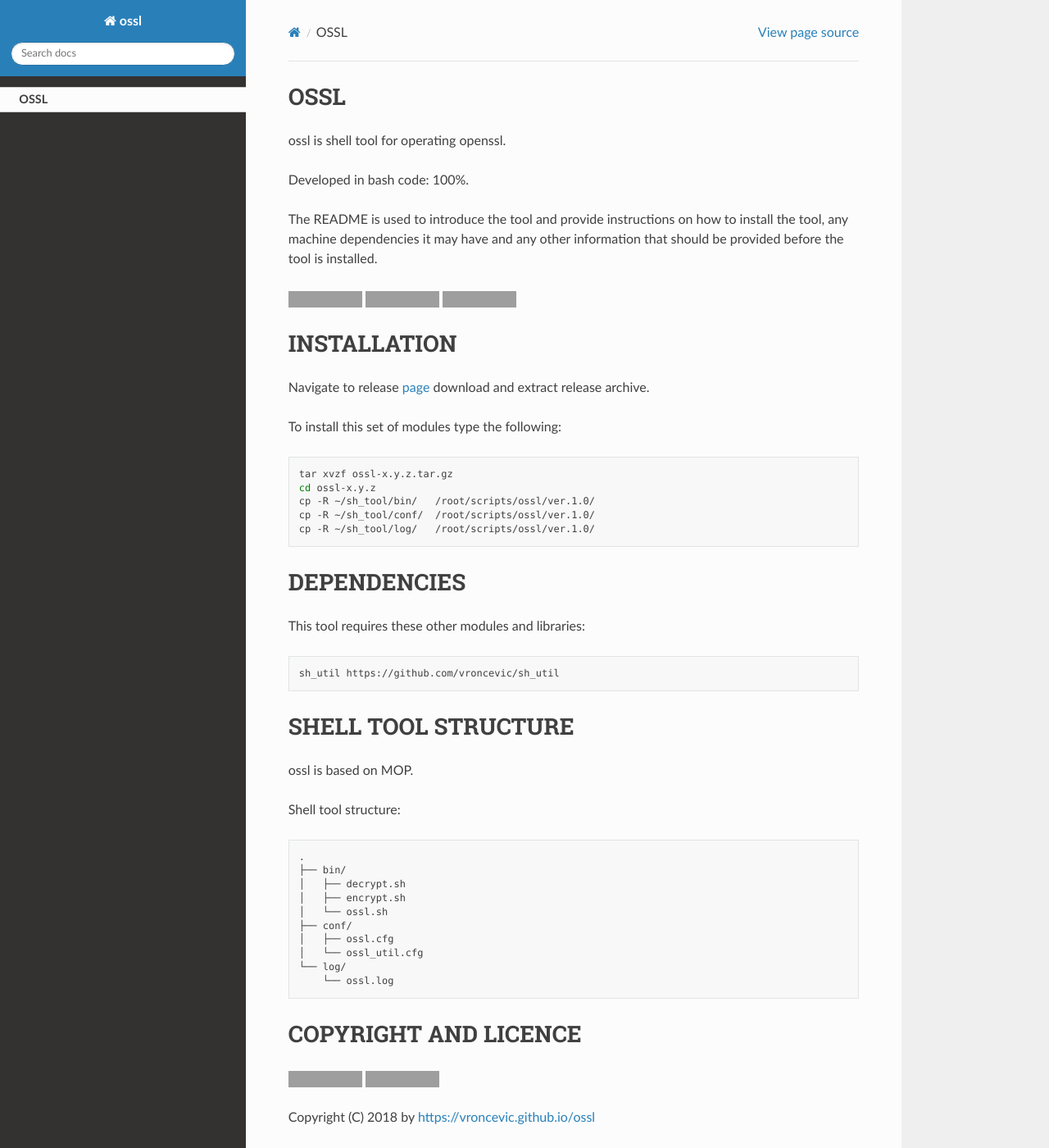
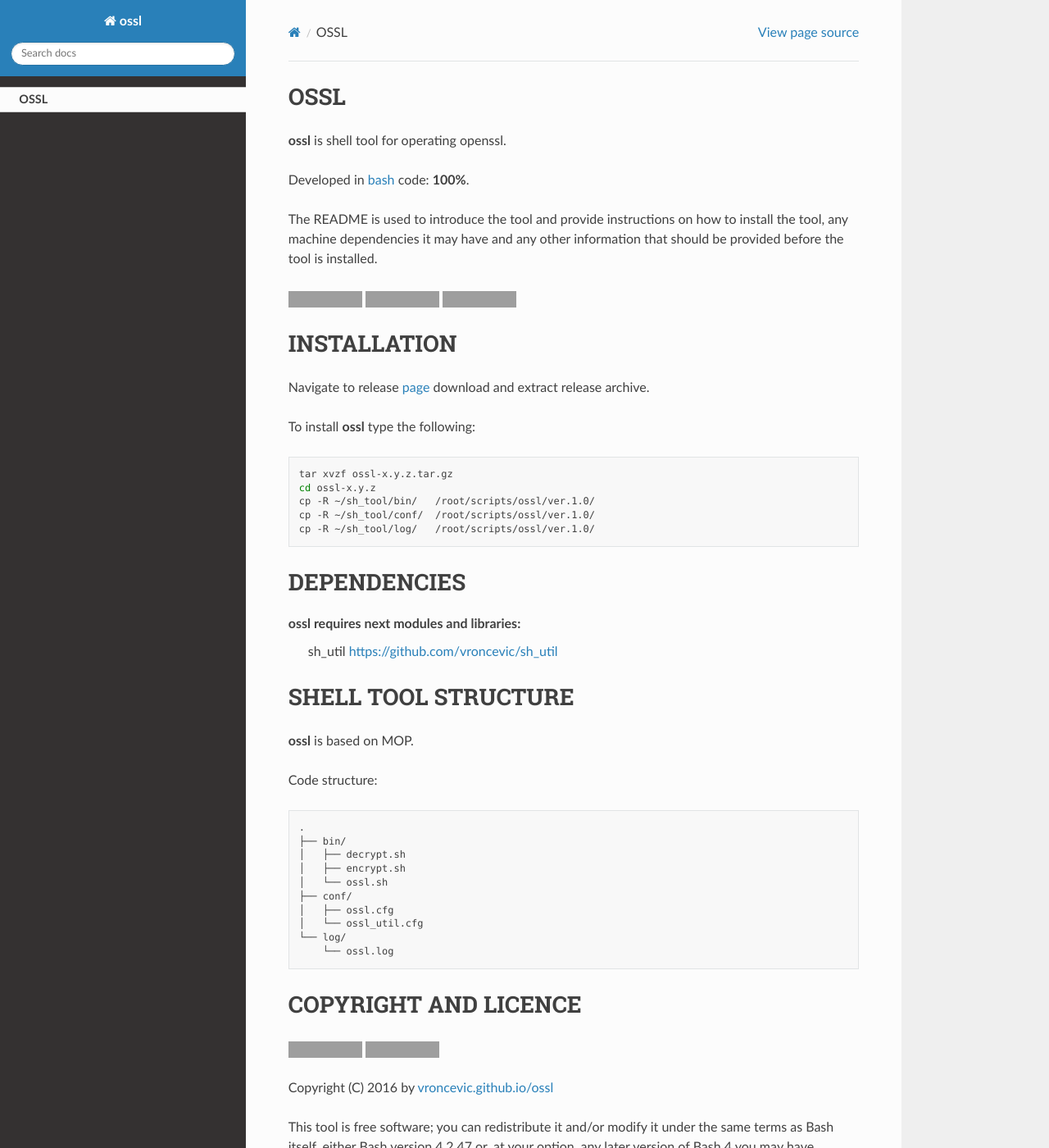
Before and after one commit to vroncevic/ossl, a Sphinx documentation site: the page built from docs/source/index.rst, in a window 1280 px wide and 1400 px high. Shown: the whole window at 82% size. Built offline with Sphinx 7.4.7 and the Read the Docs theme 2.0.0, drawn with Linux system fonts in a browser that asks for light colours; grey boxes are pictures that could not be loaded.

Commit message:
[ossl] Updated Dockerfile, docs

```diff
--- a/docs/source/index.rst
+++ b/docs/source/index.rst
@@ -6,10 +6,9 @@
 
  self
 
+**ossl** is shell tool for operating openssl.
 
-ossl is shell tool for operating openssl.
-
-Developed in bash code: 100%.
+Developed in `bash <https://en.wikipedia.org/wiki/Bash_(Unix_shell)>`_ code: **100%**.
 
 The README is used to introduce the tool and provide instructions on
 how to install the tool, any machine dependencies it may have and any
@@ -28,11 +27,12 @@
 
 INSTALLATION
 -------------
+
 Navigate to release `page`_ download and extract release archive.
 
 .. _page: https://github.com/vroncevic/ossl/releases
 
-To install this set of modules type the following:
+To install **ossl** type the following:
 
 .. code-block:: bash
 
@@ -44,17 +44,16 @@
 
 DEPENDENCIES
 -------------
-This tool requires these other modules and libraries:
 
-.. code-block:: bash
-
-   sh_util https://github.com/vroncevic/sh_util
+**ossl** requires next modules and libraries:
+    sh_util `https://github.com/vroncevic/sh_util <https://github.com/vroncevic/sh_util>`_
 
 SHELL TOOL STRUCTURE
 ---------------------
-ossl is based on MOP.
 
-Shell tool structure:
+**ossl** is based on MOP.
+
+Code structure:
 
 .. code-block:: bash
 
@@ -80,7 +79,7 @@
 .. |License: Apache 2.0| image:: https://img.shields.io/badge/License-Apache%202.0-blue.svg
    :target: https://opensource.org/licenses/Apache-2.0
 
-Copyright (C) 2018 by https://vroncevic.github.io/ossl
+Copyright (C) 2016 by `vroncevic.github.io/ossl <https://vroncevic.github.io/ossl>`_
 
 This tool is free software; you can redistribute it and/or modify it
 under the same terms as Bash itself, either Bash version 4.2.47 or,
```
Also changed, not shown: README.md (+16 -17 lines), 6 other files.
